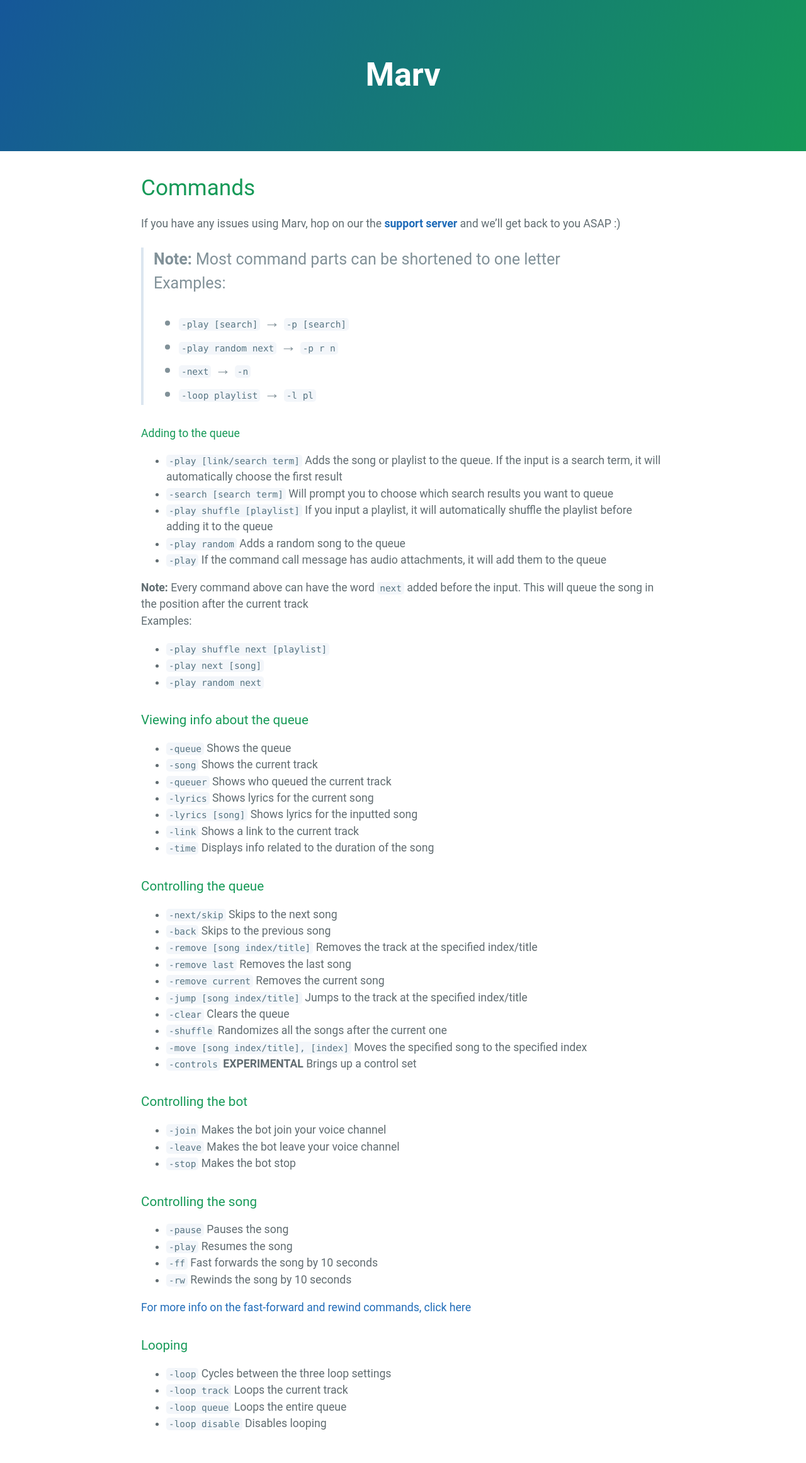
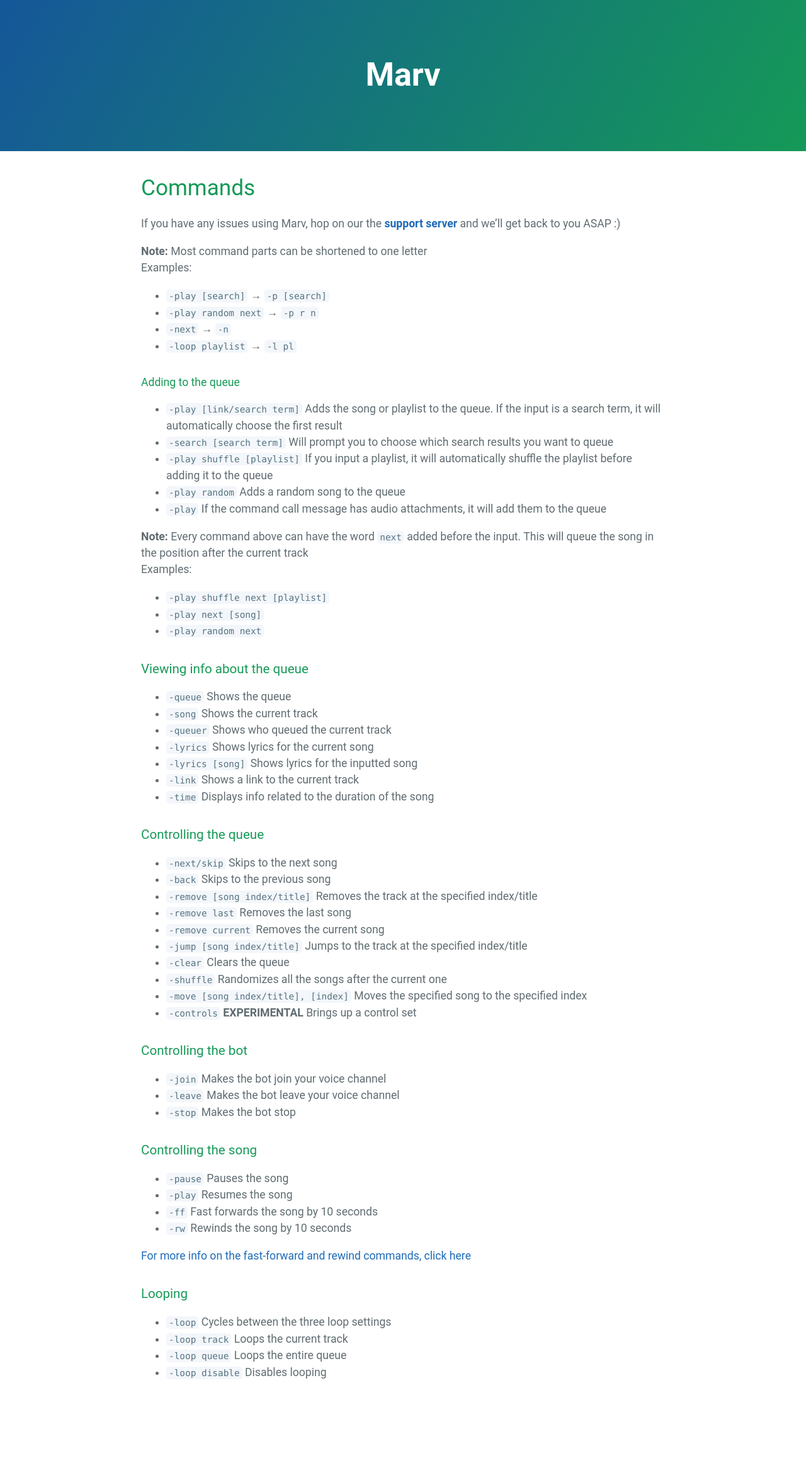
Before and after one commit to mymindishazel/marv-docs, a Jekyll site: the page built from commands.md, in a window 1280 px wide. Shown: the whole page at 63% size. Built offline with Jekyll 4.4.1, drawn with Linux system fonts in a browser that asks for light colours; our own code applies the rules of GitHub Pages for plain Markdown files; after the commit the page ends 2242 px from its top, so only the background shows below that.

```diff
--- a/commands.md
+++ b/commands.md
@@ -2,7 +2,7 @@
 
 If you have any issues using Marv, hop on our the [**support server**](https://discord.gg/WmDyx7C) and we'll get back to you ASAP :)
 
-> **Note:** Most command parts can be shortened to one letter
+**Note:** Most command parts can be shortened to one letter
 <br>Examples:
 - `-play [search]` → `-p [search]`
 - `-play random next` → `-p r n`
```
